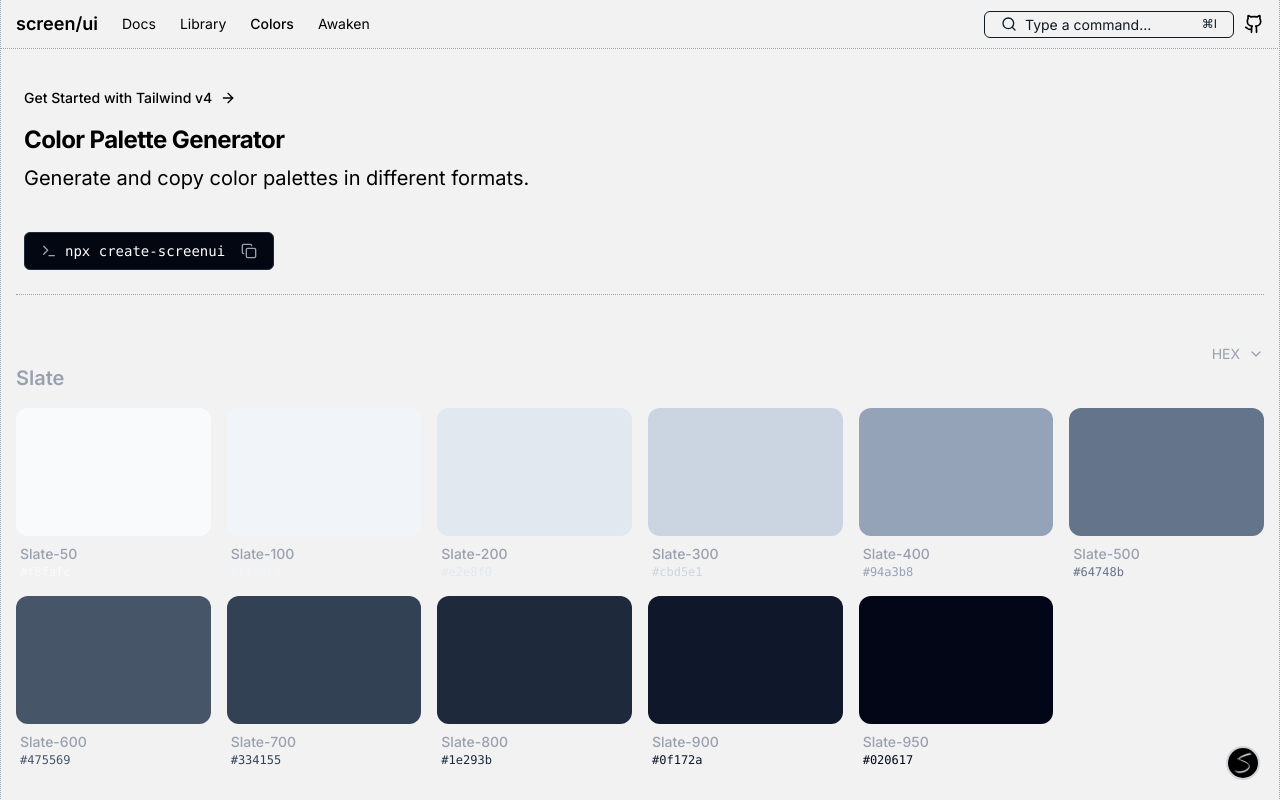
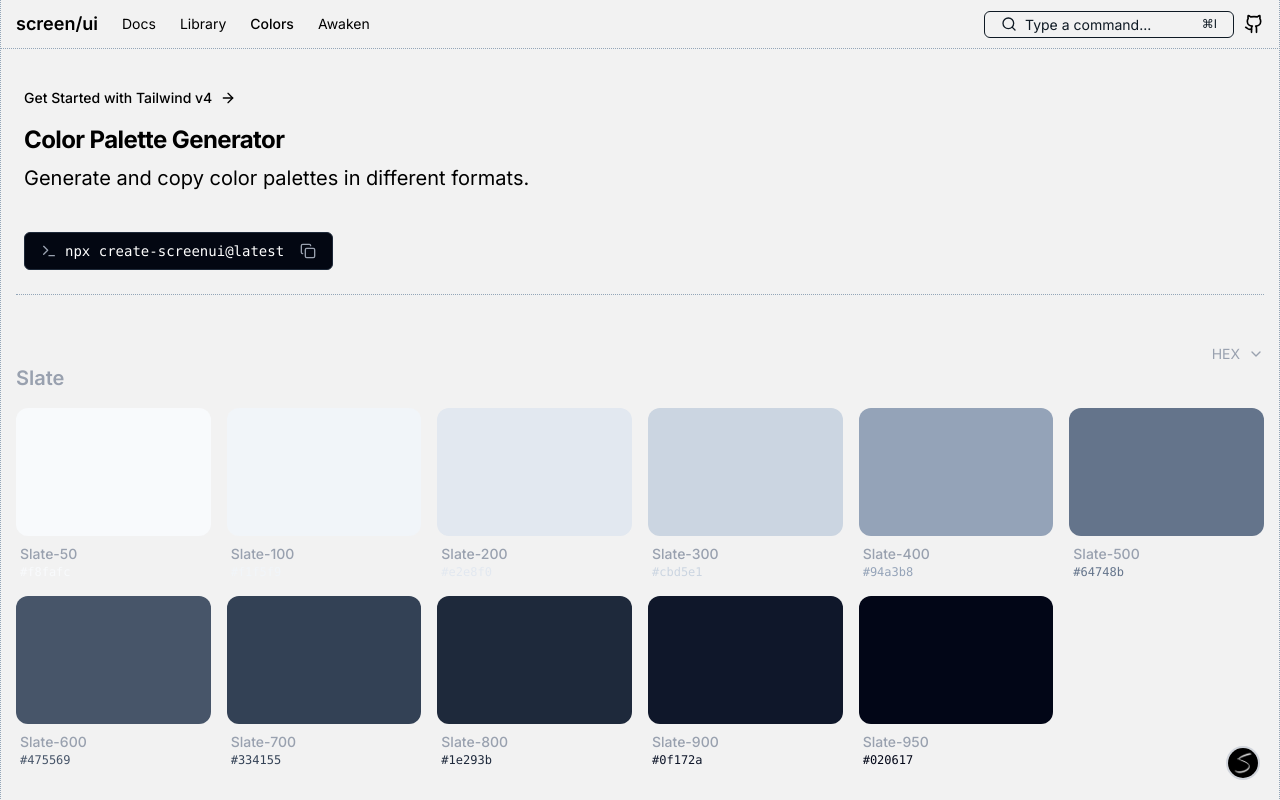
Before and after one commit to iamnavneetrajput/screenui, a Next.js app: page /color in a window 1280 px wide. Shown: the top 800 px of the page. Built offline with nearby package versions, Linux system fonts and the light colour scheme.

Commit message:
logo update

```diff
--- a/src/app/awaken/client/AwakenClient.tsx
+++ b/src/app/awaken/client/AwakenClient.tsx
@@ -25,7 +25,7 @@
       <IntroBanner
         title="Explore Templates"
         description="Please read the docs to learn how to use the templates."
-        installCmd="npx create-screenui"
+        installCmd="npx create-screenui@latest"
         buttonLabel="Installation Guide"
         buttonLink="/docs"
       />
--- a/src/app/color/page.tsx
+++ b/src/app/color/page.tsx
@@ -148,7 +148,7 @@
     <IntroBanner
       title="Color Palette Generator"
       description="Generate and copy color palettes in different formats."
-      installCmd="npx create-screenui"
+      installCmd="npx create-screenui@latest"
       navText="Get Started with Tailwind v4"
     />
     <div className="min-h-screen pt-12">
--- a/src/app/layout.tsx
+++ b/src/app/layout.tsx
@@ -2,7 +2,7 @@
 import type { Metadata } from 'next';
 import { Inter } from 'next/font/google';
 import DevPanel from '@/components/layout/setting';
-import { ThemeProvider } from '@/components/layout/theame-provider';
+import { ThemeProvider } from '@/components/layout/theme-provider';
 import SiteHeader from '@/components/layout/site-header';
 import Footer from '@/components/layout/footer';
 import { Analytics } from "@vercel/analytics/react"
@@ -12,6 +12,9 @@
 export const metadata: Metadata = {
   title: 'screenui',
   description: '',
+  icons: {
+    icon: '/trans-sui-logo.png',
+  },
 };
 
 export default function RootLayout({
@@ -21,7 +24,7 @@
 }) {
   return (
     <html lang="en" suppressHydrationWarning>
-      <link rel="icon" href="/trans-sui-logo.png" />
+      {/* <link rel="icon" href="/trans-sui-logo.png" /> */}
       <body className={`${inter.className} relative min-h-screen bg-background text-foreground`}>
         <ThemeProvider>
           {/* Header */}
--- a/src/app/page.tsx
+++ b/src/app/page.tsx
@@ -9,7 +9,7 @@
       <IntroBanner
         title="Craft components your way"
         description="Plug-and-play components. Share, reuse, and build fast — all open source."
-        installCmd="npx create-screenui"
+        installCmd="npx create-screenui@latest"
         buttonLabel="Get Started"
         buttonLink="/library"
       />
```
Also changed, not shown: src/components/layout/theme-provider.tsx (renamed from src/components/layout/theame-provider.tsx), src/components/ui/library/componentdisplay.tsx (line endings or trailing spaces).
